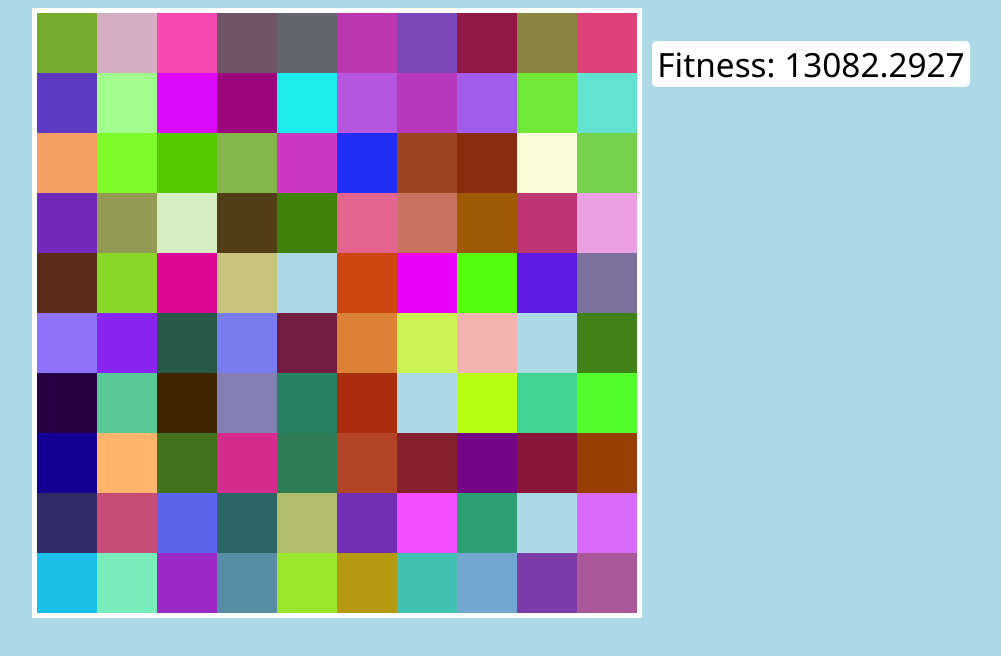
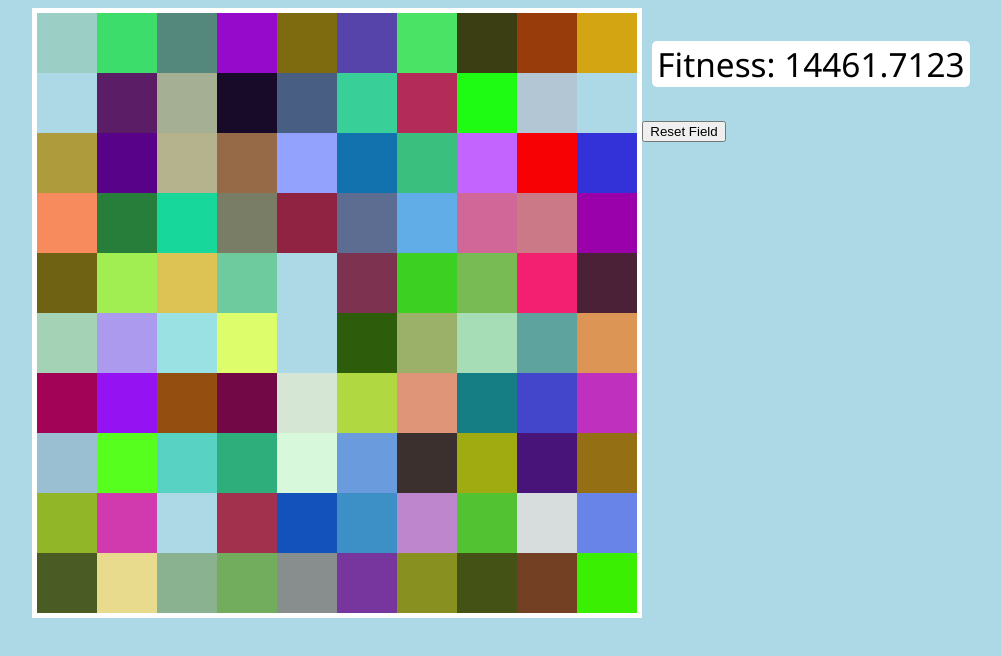
Before and after one commit to alexanderreiprich/EvoAlgo, a website built with webpack: page Abgabe/src/pages/index.html in a window 1280 px wide. Shown: the whole page, without its empty margins (139-1140 px from the left). Built offline with nearby package versions, Linux system fonts and the light colour scheme.

Commit message:
feat: reset function

```diff
--- a/Abgabe/src/classes/fitness.ts
+++ b/Abgabe/src/classes/fitness.ts
@@ -1,31 +1,26 @@
+import { squares } from "../main";
+
 export class Fitness {
-  public calcFitness(_squares: string[][]): number {
-    let squares = _squares;
+  public calcFitness(): number {
     let fitness: number = 0;
     for (let i = 0; i < squares.length; i++) {
       for (let k = 0; k < squares[i].length - 1; k++) {
-        let similarity = this.getSimilarity(squares[i][k], squares[i][k + 1])
-        if (similarity) {
-          fitness += similarity;
-        }
+        let similarity = this.averageColorDistance(squares, i, k);
+        fitness += similarity;
       }
     }
     document.getElementById("fitness")!.innerHTML = "Fitness: " + fitness.toFixed(4);
-    console.log("wee");
     return fitness;
   }
 
-  private hexToRGB(_hex: string): [number, number, number] | null {
-    const match = _hex.match(/^#?([a-f\d]{2})([a-f\d]{2})([a-f\d]{2})$/i);
-    if (!match) {
-      return null;
-    }
+  private hexToRGB(_hex: string): [number, number, number] {
 
-    return [
-      parseInt(match[1], 16),
-      parseInt(match[2], 16),
-      parseInt(match[3], 16)
-    ];
+    let bigint = parseInt(_hex, 16);
+    let r = (bigint >> 16) & 255;
+    let g = (bigint >> 8) & 255;
+    let b = bigint & 255;
+
+    return [r, g, b];
   }
 
   private calcColorDistance(_rgb1: [number, number, number], _rgb2: [number, number, number]): number {
@@ -35,14 +30,28 @@ export class Fitness {
     return Math.sqrt(rDiff * rDiff + gDiff * gDiff + bDiff * bDiff);
   }
 
-  private getSimilarity(_hex1: string, _hex2: string) {
-    const rgb1 = this.hexToRGB(_hex1);
-    const rgb2 = this.hexToRGB(_hex2);
+  private averageColorDistance(squares: string[][], tileX: number, tileY: number): number {
+    const neighbors = [
+      [0, 1], [1, 0], [0, -1], [-1, 0],  // direkte Nachbarn (oben, rechts, unten, links)
+      [-1, -1], [-1, 1], [1, -1], [1, 1] // diagonale Nachbarn (oben-links, oben-rechts, unten-links, unten-rechts)
+    ];
 
-    if (!rgb1 || !rgb2) {
-      return null;
+    let centralColor = this.hexToRGB(squares[tileX][tileY]);
+    let totalDistance = 0;
+    let count = 0;
+
+    for (let [dx, dy] of neighbors) {
+      let nx = tileX + dx;
+      let ny = tileY + dy;
+
+      if (nx >= 0 && nx < squares.length && ny >= 0 && ny < squares[0].length) {
+        let neighborColor = this.hexToRGB(squares[nx][ny]);
+        totalDistance += this.calcColorDistance(centralColor, neighborColor);
+        count++;
+      }
     }
 
-    return this.calcColorDistance(rgb1, rgb2);
+    return count === 0 ? 0 : totalDistance / count;
   }
+
 }
--- a/Abgabe/src/main.ts
+++ b/Abgabe/src/main.ts
@@ -1,16 +1,22 @@
 import { Fitness } from "./classes/fitness";
 // hillclimber(rateCandidateBalanced, mutateCandidateProbability, 20, 1000);
 
-let squares: string[][] = [];
+const squaresDiv: HTMLElement = getId("squares");
+const resetBtn: HTMLButtonElement = <HTMLButtonElement>getId("resetBtn");
+resetBtn.addEventListener("click", resetSquaresToOrigin);
+
+export let squares: string[][] = createSquares();
+localStorage.setItem("squares", JSON.stringify(squares));
+
 let selectedTile: string | undefined = undefined;
 let fitness: Fitness = new Fitness();
-const squaresDiv: HTMLElement = getId("squares");
 
 function getId(_id: string): HTMLElement {
 	return <HTMLElement>document.getElementById(_id);
 }
 
 function createSquares() {
+	let squares: string[][] = [];
 	for (let i = 0; i < 10; i++) {
 		squares[i] = new Array();
 		for (let k = 0; k < 10; k++) {
@@ -18,7 +24,7 @@ function createSquares() {
 			squares[i][k] = randomColor;
 		}
 	}
-	console.log(squares);
+	return squares;
 }
 
 function visualizeSquares() {
@@ -55,8 +61,7 @@ function swapTiles(_tileId: string): void {
 		squares[secondTileCol][secondTileRow] = tempTile;
 
 		selectedTile = undefined;
-		visualizeSquares();
-		fitness.calcFitness(squares);
+		update();
 	}
 }
 
@@ -69,11 +74,15 @@ function simulateSwapping(): void {
 	}, 100);
 }
 
-function main(): void {
-	createSquares()
-	visualizeSquares();
-	console.log(fitness.calcFitness(squares));
-	// simulateSwapping();
+function resetSquaresToOrigin(): void {
+	const squaresString: string | null = localStorage.getItem("squares");
+	squares = squaresString ? JSON.parse(squaresString) : createSquares();
+	update();
 }
 
-main();
+function update(): void {
+	visualizeSquares();
+	fitness.calcFitness();
+}
+
+update();
--- a/Abgabe/src/pages/index.html
+++ b/Abgabe/src/pages/index.html
@@ -12,7 +12,11 @@
 
 	<div id="squares">
 	</div>
-	<p id="fitness">Loading Fitness...</p>
+	<div id="actions">
+		<p id="fitness">Loading Fitness...</p>
+		<button id="resetBtn">Reset Field</button>
+	</div>
+
 
 </body>
 </html>
```
Also changed, not shown: Abgabe/dist/bundle.js, Abgabe/src/classes/DataHandler.ts (added).
